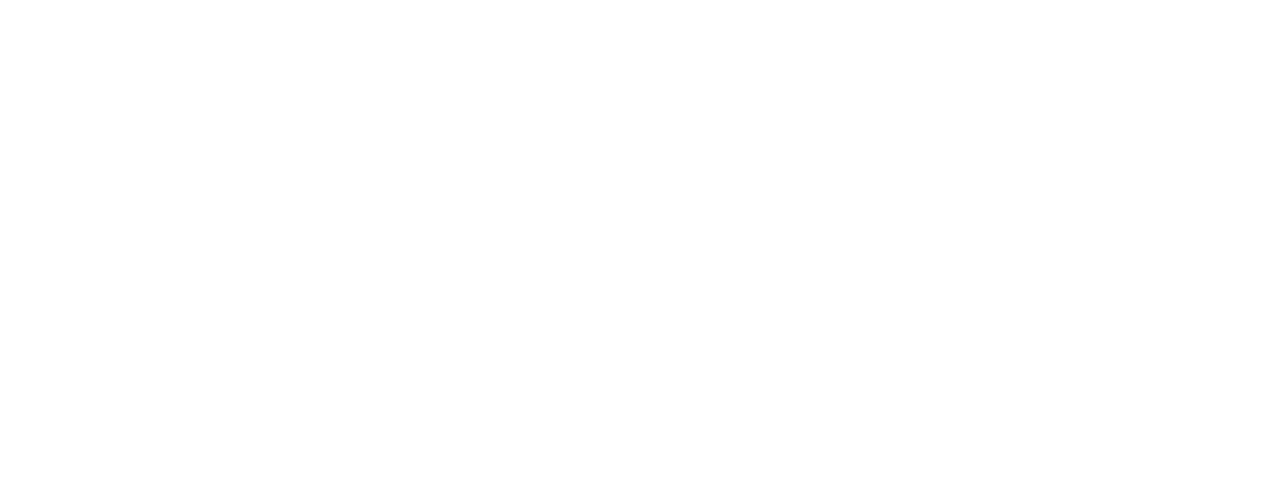
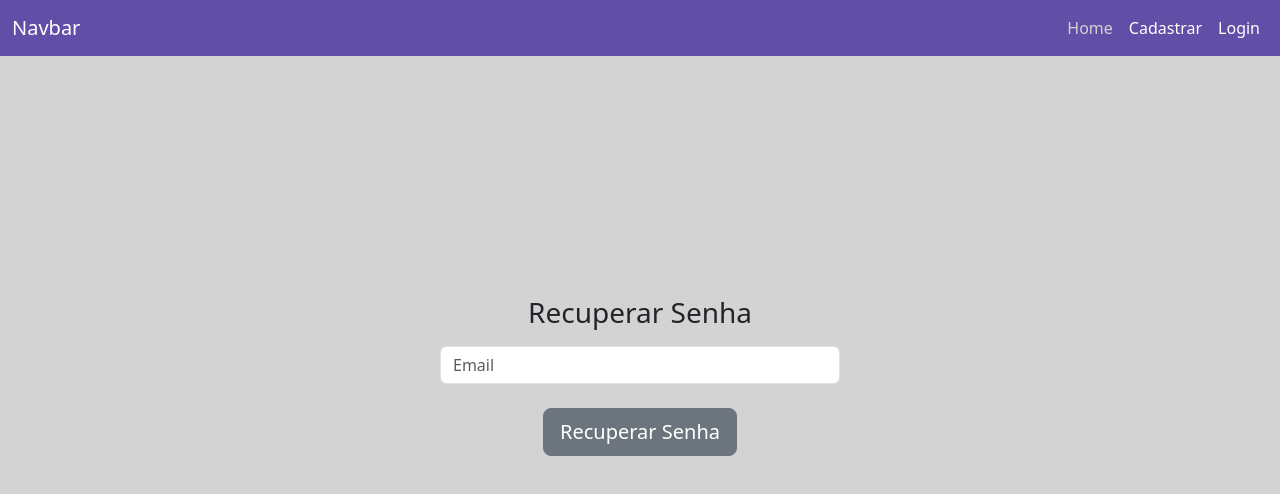
Before and after one commit to DebsLorena/events, a React (Vite) app: page /recuperar_senha in a window 1280 px wide. Before the commit this address had no page. Shown: the top 494 px of the page. Built offline with nearby package versions, Linux system fonts and the light colour scheme.

Commit message:
feat: recuperação de senha

```diff
--- a/src/App.tsx
+++ b/src/App.tsx
@@ -6,15 +6,17 @@
 import 'bootstrap/dist/js/bootstrap.min.js';
 import { store } from './store';
 import { Provider } from 'react-redux';
+import { NewPassword } from './view/newPassword';
 
 export function App() {
   return (
     <Provider store={store}>
       <Router>
         <Routes>
+          <Route path="/" element={<Home />} />
+          <Route path="/novo_usuario" element={<NewUser />} />
           <Route path="/login" element={<Login />} />
-          <Route path="/novo_usuario" element={<NewUser />} />
-          <Route path="/" element={<Home />} />
+          <Route path="/recuperar_senha" element={<NewPassword />} />
         </Routes>
       </Router>
     </Provider>
--- a/src/view/login/index.tsx
+++ b/src/view/login/index.tsx
@@ -3,7 +3,7 @@
 import { getAuth, signInWithEmailAndPassword } from "firebase/auth";
 import { app } from '../../config/firebase'
 import { useDispatch, useSelector } from "react-redux";
-import { Navigate } from "react-router-dom";
+import { Link, Navigate } from "react-router-dom";
 
 export interface RootState {
 	usuarioEmail: string;
@@ -37,7 +37,6 @@
 				console.log("Erro de login:", error);
 				setMsgType('erro')
 			});
-
 	}
 
 	return (
@@ -58,9 +57,9 @@
 				</div>
 
 				<div className="opcoes-login mt-5 text-center">
-					<a href="#" className="mx-2"> Recuperar Senha</a>
+					<Link to="/recuperar_senha" className="mx-2"> Recuperar Senha</Link>
 					<span className="text-white">&#9733;</span>
-					<a href="/novo_usuario" className="mx-2"> Quero Cadastrar</a>
+					<Link to="/novo_usuario" className="mx-2"> Quero Cadastrar</Link>
 				</div>
 
 			</form>
--- /dev/null
+++ b/src/view/newPassword/index.tsx
@@ -0,0 +1,45 @@
+import React, { useState } from "react"
+import './styles.css'
+import { Navbar } from "../../components/navbar"
+import { getAuth, sendPasswordResetEmail } from "firebase/auth"
+import { app } from "../../config/firebase"
+
+export function NewPassword() {
+
+    const [email, setEmail] = useState('')
+    const [msg, setMsg] = useState('')
+
+    const auth = getAuth(app);
+
+
+    function NewPassword() {
+        sendPasswordResetEmail(auth, email)
+            .then((response) => {
+                console.log("Usuário logado:", response);
+                setMsg('Enviamos um link no seu email para você redefinir sua senha!')
+            })
+            .catch((error) => {
+                console.log("Erro de login:", error);
+                setMsg('Verifique se o email está correto!')
+            });
+    }
+
+
+    return (
+        <>
+            <Navbar />
+            <div className="form-cadastro">
+                <form className="text-center form-login mx-auto mt-5">
+                    <h3 className="mb-3 font-weight-bold"> Recuperar Senha</h3>
+                    <input onChange={(e) => setEmail(e.target.value)} type="email" className="form-control my-2" placeholder="Email"></input>
+
+                    <div className="msg my-4 text-center">
+                        <span>{msg}</span>
+                    </div>
+
+                    <button onClick={NewPassword} type="button" className="btn btn-lg btn-block btn-secondary">Recuperar Senha</button>
+                </form>
+            </div>
+        </>
+    )
+}
```
Also changed, not shown: src/view/newPassword/styles.css (added).
